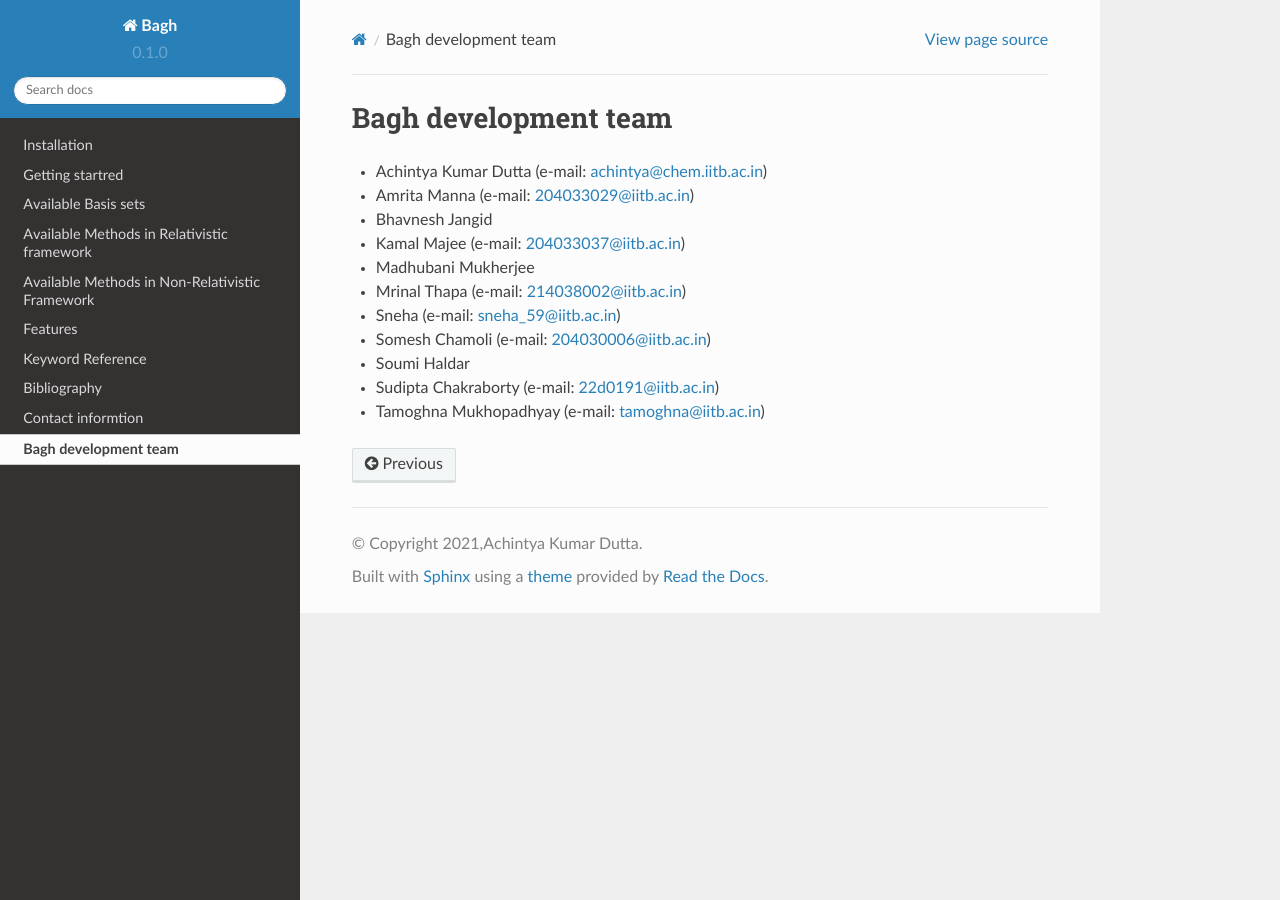
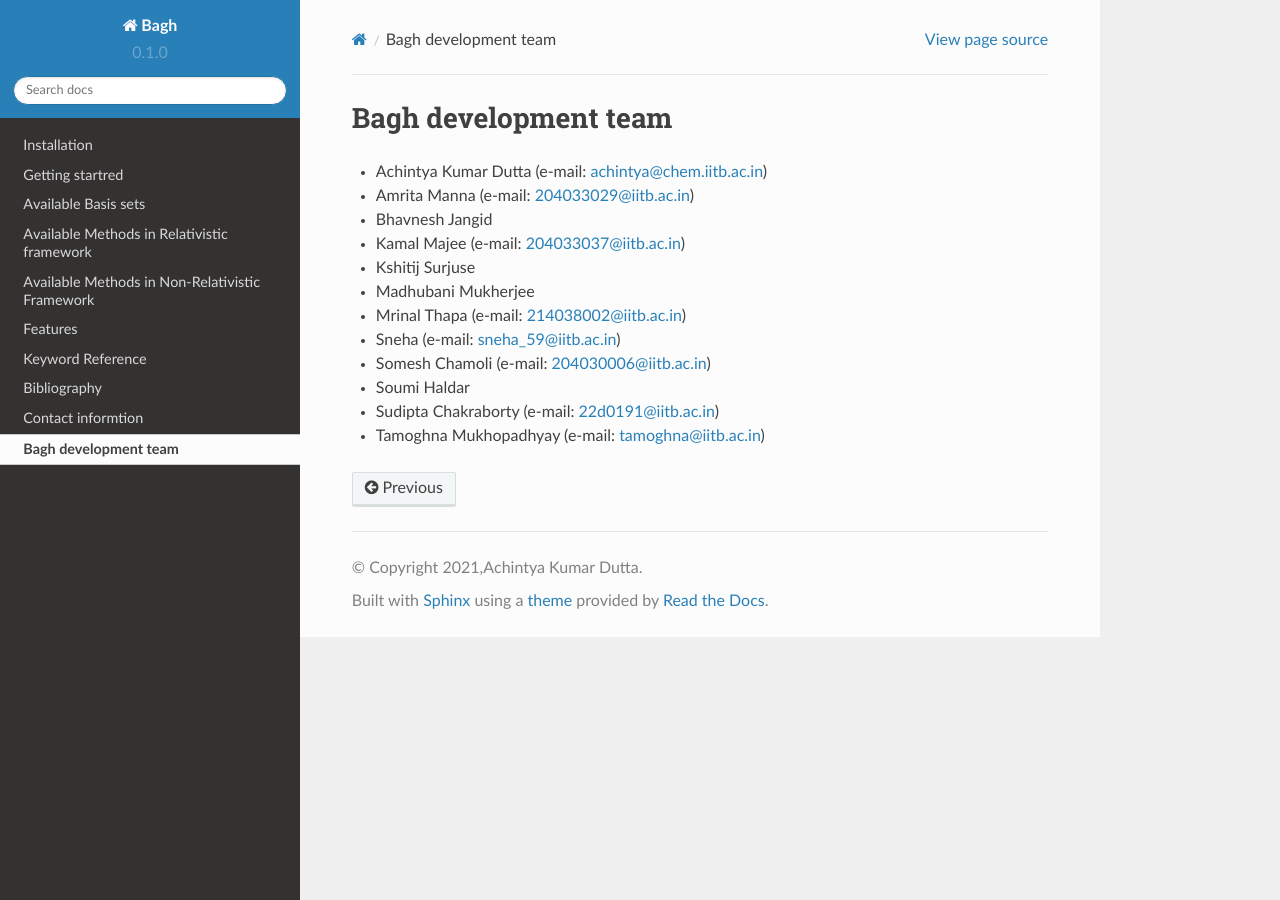
Before and after one commit to achintya007/bagh_doc, a Sphinx documentation site: the page built from docs/source/team.rst, in a window 1280 px wide. Built offline with Sphinx 7.4.7 and the Read the Docs theme 2.0.0, drawn with Linux system fonts in a browser that asks for light colours; pages that are not in the unit, such as notebooks, are missing from menus.

Commit message:
Update team.rst

```diff
--- a/docs/source/team.rst
+++ b/docs/source/team.rst
@@ -5,6 +5,7 @@
 - Amrita Manna (e-mail: 204033029@iitb.ac.in)
 - Bhavnesh Jangid
 - Kamal Majee (e-mail: 204033037@iitb.ac.in)
+- Kshitij Surjuse
 - Madhubani Mukherjee
 - Mrinal Thapa (e-mail: 214038002@iitb.ac.in)
 - Sneha (e-mail: sneha_59@iitb.ac.in)
```
